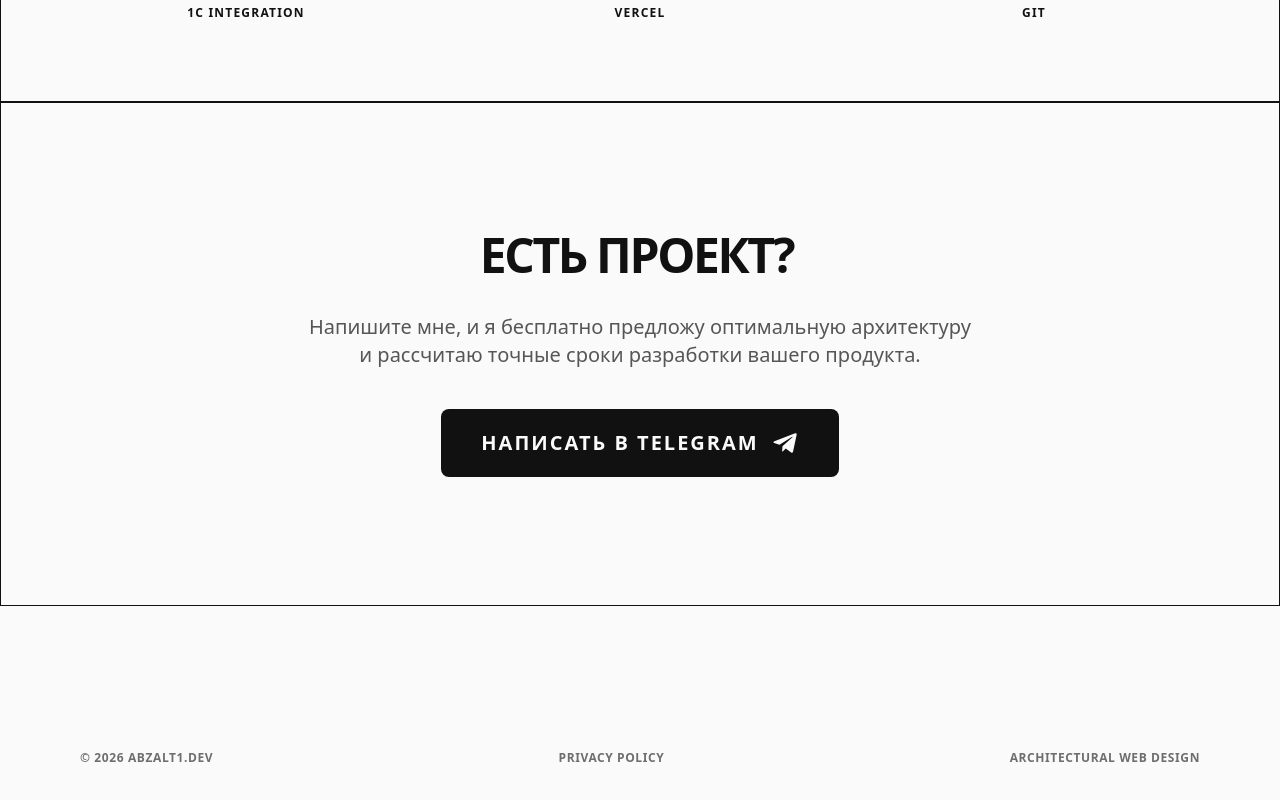
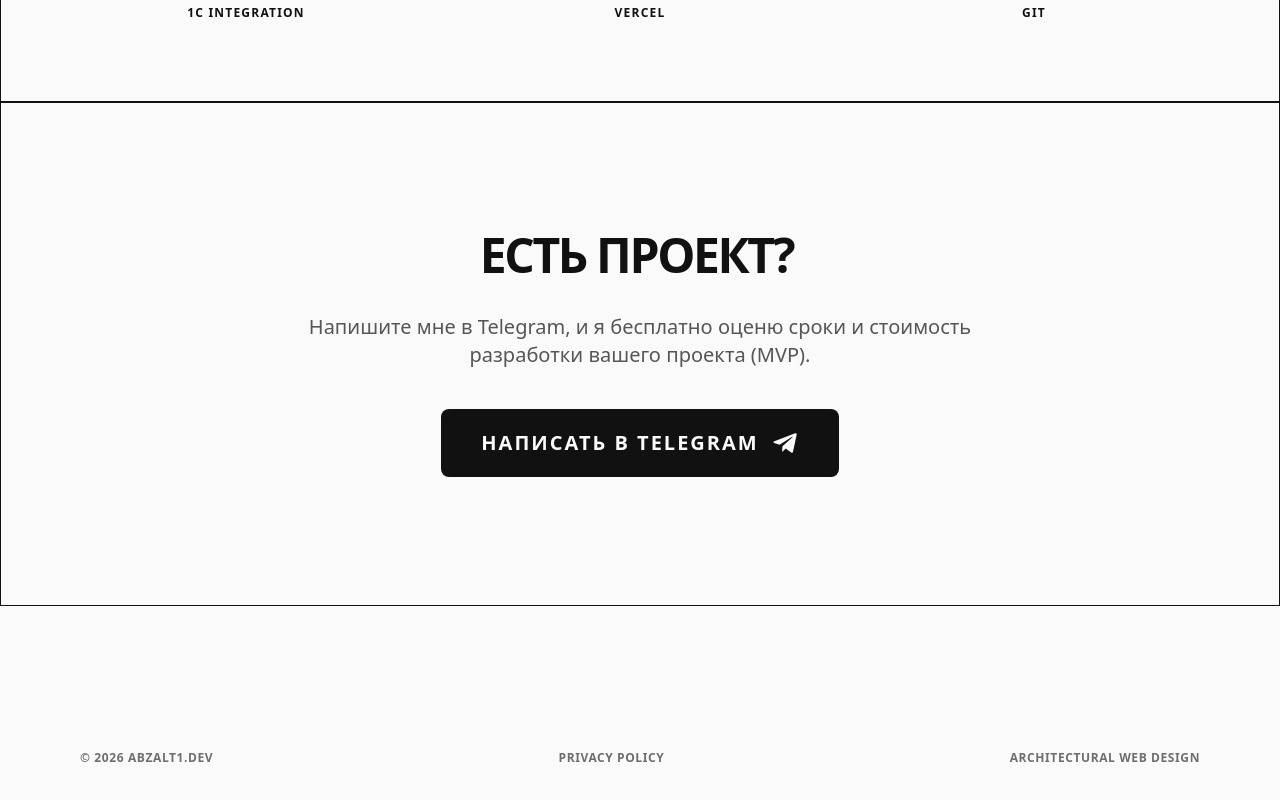
Before and after one commit to abzalt1/abzalt1.github.io, a Next.js app: page / in a window 1280 px wide. Shown: the part 6053-6853 px from the top of the page. Built offline with nearby package versions, Linux system fonts and the light colour scheme.

Commit message:
style: update CTA text to user preference

```diff
--- a/src/components/Contact.tsx
+++ b/src/components/Contact.tsx
@@ -77,7 +77,7 @@ export default function Contact() {
  <span>{displayText}</span><span className="cursor-blink"></span>
  </h2>
  <p className="text-lg md:text-xl mb-10 max-w-2xl opacity-70 font-medium">
- Напишите мне, и я бесплатно предложу оптимальную архитектуру и рассчитаю точные сроки разработки вашего продукта.
+ Напишите мне в Telegram, и я бесплатно оценю сроки и стоимость разработки вашего проекта (MVP).
  </p>
  <a
  href="https://t.me/abzalt1"
```
